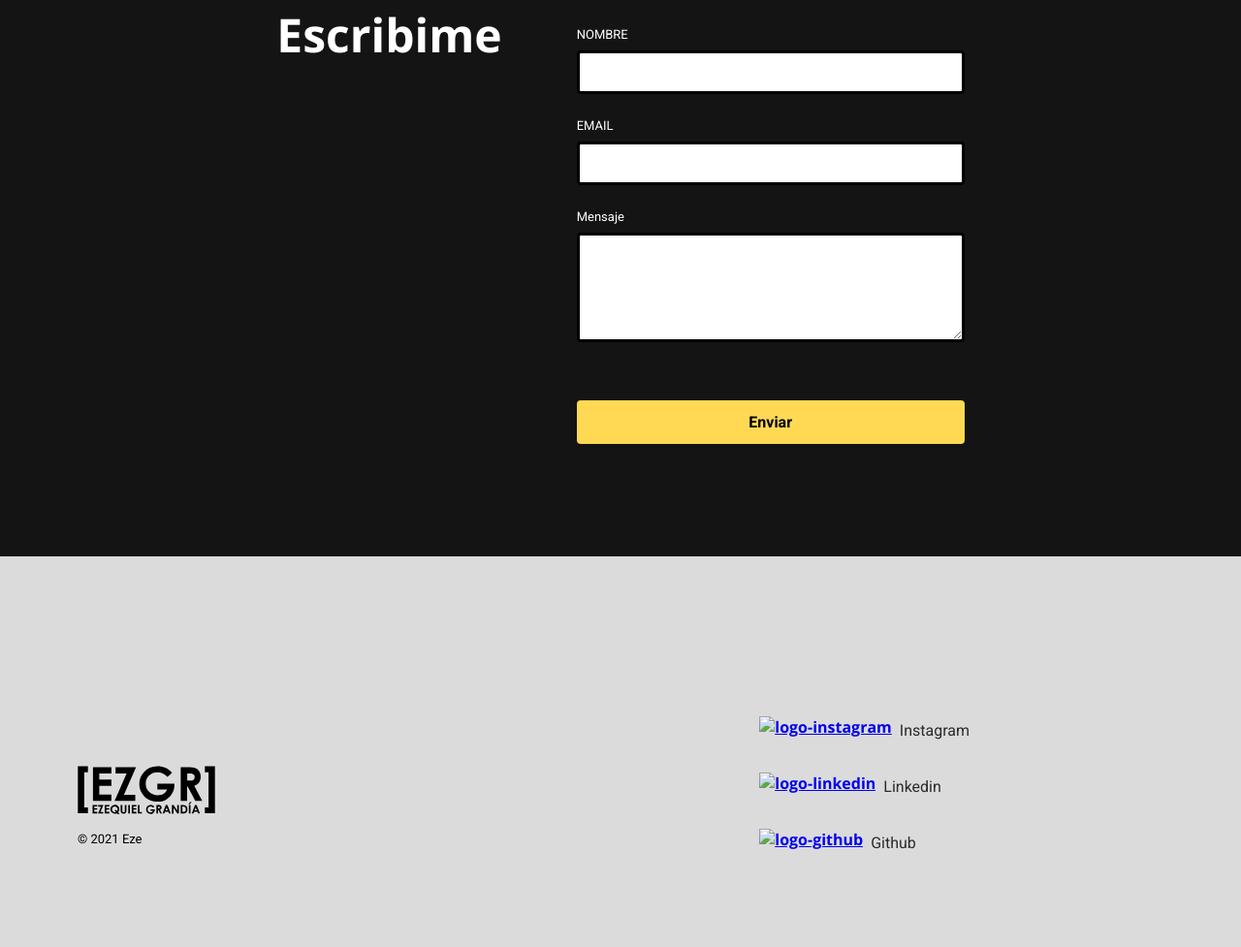
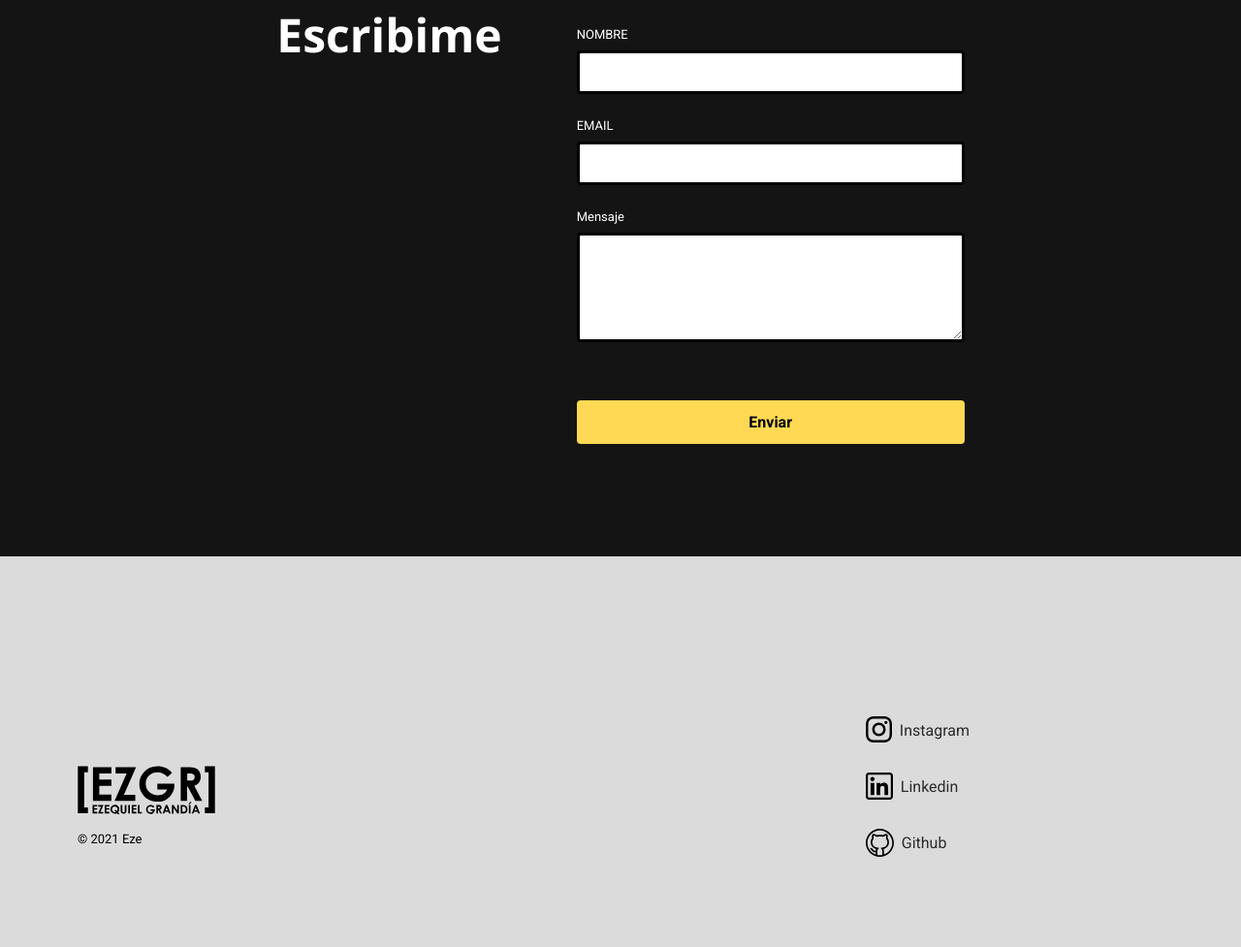
Before and after one commit to ezegrandia/apx-desafio-m3, a plain HTML site: page index.html in a window 1280 px wide. Shown: the part 2071-3048 px from the top of the page at 97% size. Drawn offline with nearby package versions, Linux system fonts and the light colour scheme; the site is published under a folder, as on GitHub Pages, so addresses that start at the root find nothing.

Commit message:
No se veian los logos de redes sociales, problema solucionado

```diff
--- a/index.html
+++ b/index.html
@@ -92,26 +92,26 @@
       </div>
       <div class="grupo-dos-redes">
         <div class="instagram red-social">
-          <a class="logo-red-social" href="https://www.instagram.com/ezegrandia/">
-            <img src="/images/instagram.svg" alt="logo-instagram">
+          <a class="logo-red-social" href="https://www.instagram.com/ezegrandia/" target="_blank">
+            <img src="./images/instagram.svg" alt="logo-instagram">
           </a>
-          <a class="palabra-red-social" href="https://www.instagram.com/ezegrandia/">
+          <a class="palabra-red-social" href="https://www.instagram.com/ezegrandia/" target="_blank">
             Instagram
           </a>
         </div>
         <div class="linkedin red-social">
-          <a class="logo-red-social" href="https://www.linkedin.com/in/ezequiel-grandia-31aa54191/">
-            <img src="/images/linkedin.svg" alt="logo-linkedin">
+          <a class="logo-red-social" href="https://www.linkedin.com/in/ezequiel-grandia-31aa54191/" target="_blank">
+            <img src="./images/linkedin.svg" alt="logo-linkedin">
           </a>
-          <a class="palabra-red-social" href="https://www.linkedin.com/in/ezequiel-grandia-31aa54191/">
+          <a class="palabra-red-social" href="https://www.linkedin.com/in/ezequiel-grandia-31aa54191/" target="_blank">
             Linkedin
           </a>
         </div>
         <div class="github red-social">
-          <a class="logo-red-social" href="https://www.linkedin.com/in/ezequiel-grandia-31aa54191/">
-            <img src="/images/github.svg" alt="logo-github">
+          <a class="logo-red-social" href="https://www.linkedin.com/in/ezequiel-grandia-31aa54191/" target="_blank">
+            <img src="./images/github.svg" alt="logo-github">
           </a>
-          <a class="palabra-red-social" href="https://www.linkedin.com/in/ezequiel-grandia-31aa54191/">
+          <a class="palabra-red-social" href="https://www.linkedin.com/in/ezequiel-grandia-31aa54191/" target="_blank">
             Github
           </a>
         </div>
```
